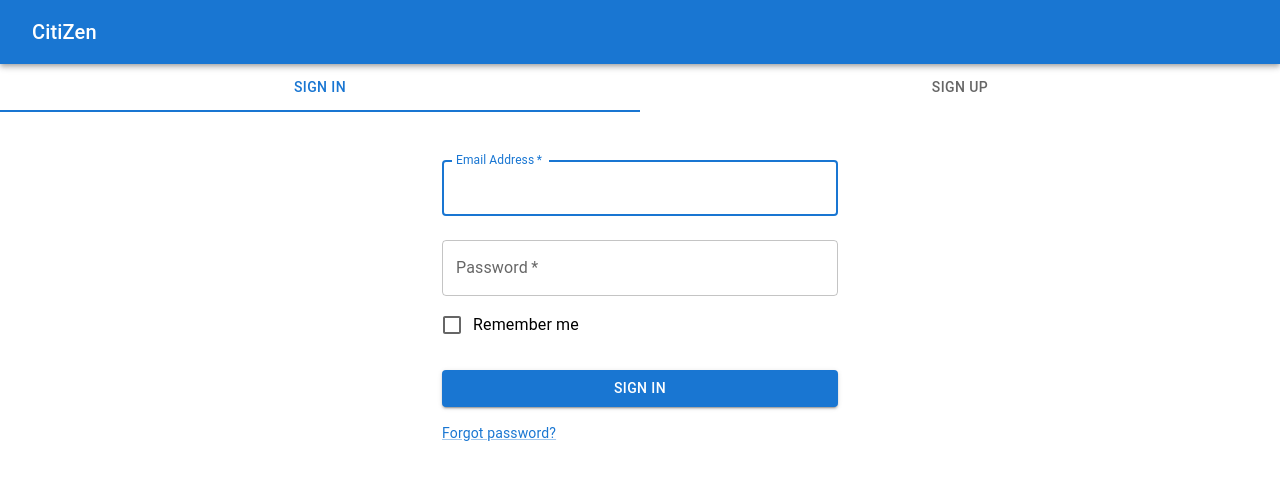
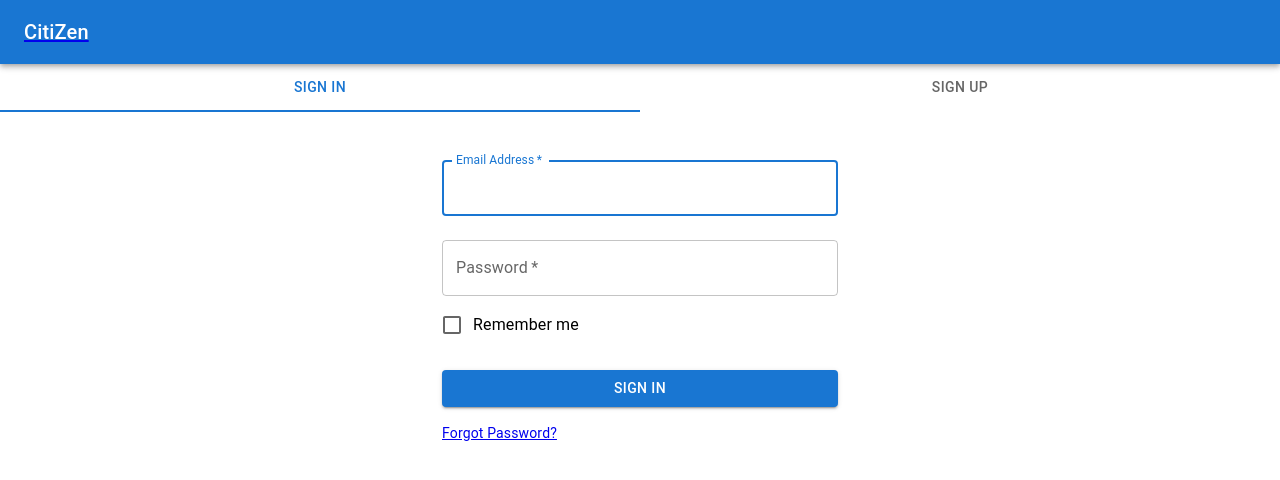
Before and after one commit to malakivandas/city-keep, a React (Create React App) app in the folder client/: page / in a window 1280 px wide. Shown: the top 480 px of the page. Built offline with nearby package versions, Linux system fonts and the light colour scheme; the HTML template or start-up script is replaced by a standard one.

Commit message:
Router Links

```diff
--- a/client/src/components/auth/SignIn.jsx
+++ b/client/src/components/auth/SignIn.jsx
@@ -1,11 +1,13 @@
 import React from 'react';
+import { Link } from 'react-router-dom';
+
 import Button from '@mui/material/Button';
 import TextField from '@mui/material/TextField';
 import FormControlLabel from '@mui/material/FormControlLabel';
 import Checkbox from '@mui/material/Checkbox';
-import Link from '@mui/material/Link';
 import Box from '@mui/material/Box';
 import Container from '@mui/material/Container';
+import { Typography } from '@mui/material';
 
 export default function SignIn() {
   const handleSubmit = (event) => {
@@ -53,8 +55,8 @@ export default function SignIn() {
         >
           Sign In
         </Button>
-        <Link href="forgotpassword" variant="body2">
-          Forgot password?
+        <Link to="/forgotpassword">
+          <Typography variant="body2">Forgot Password?</Typography>
         </Link>
       </Box>
     </Container>
--- a/client/src/components/layout/Heading.jsx
+++ b/client/src/components/layout/Heading.jsx
@@ -1,23 +1,28 @@
 import React from 'react';
+
+import { Link } from 'react-router-dom';
 
 import AppBar from '@mui/material/AppBar';
 import Box from '@mui/material/Box';
 import Toolbar from '@mui/material/Toolbar';
-import { Button, Typography } from '@mui/material';
+import { Typography } from '@mui/material';
 
 export default function ButtonAppBar() {
   return (
     <Box sx={{ flexGrow: 1 }}>
       <AppBar position="static">
         <Toolbar>
-          <Button href="/">
+          <Link to="/">
             <Typography
               variant="h6"
-              sx={{ color: 'white', textTransform: 'none' }}
+              sx={{
+                color: 'white',
+                textTransform: 'none',
+              }}
             >
               CitiZen
             </Typography>
-          </Button>
+          </Link>
         </Toolbar>
       </AppBar>
     </Box>
```
